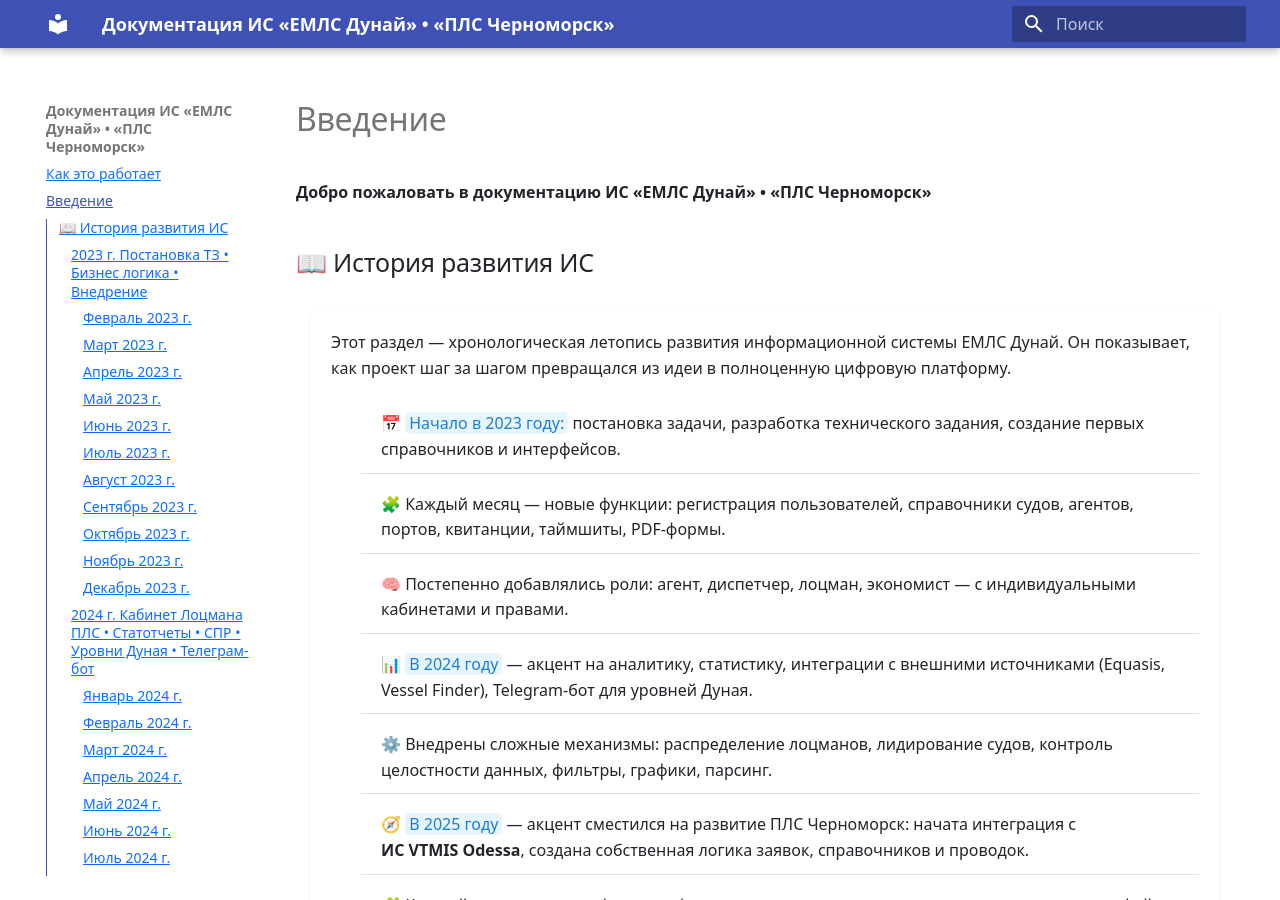
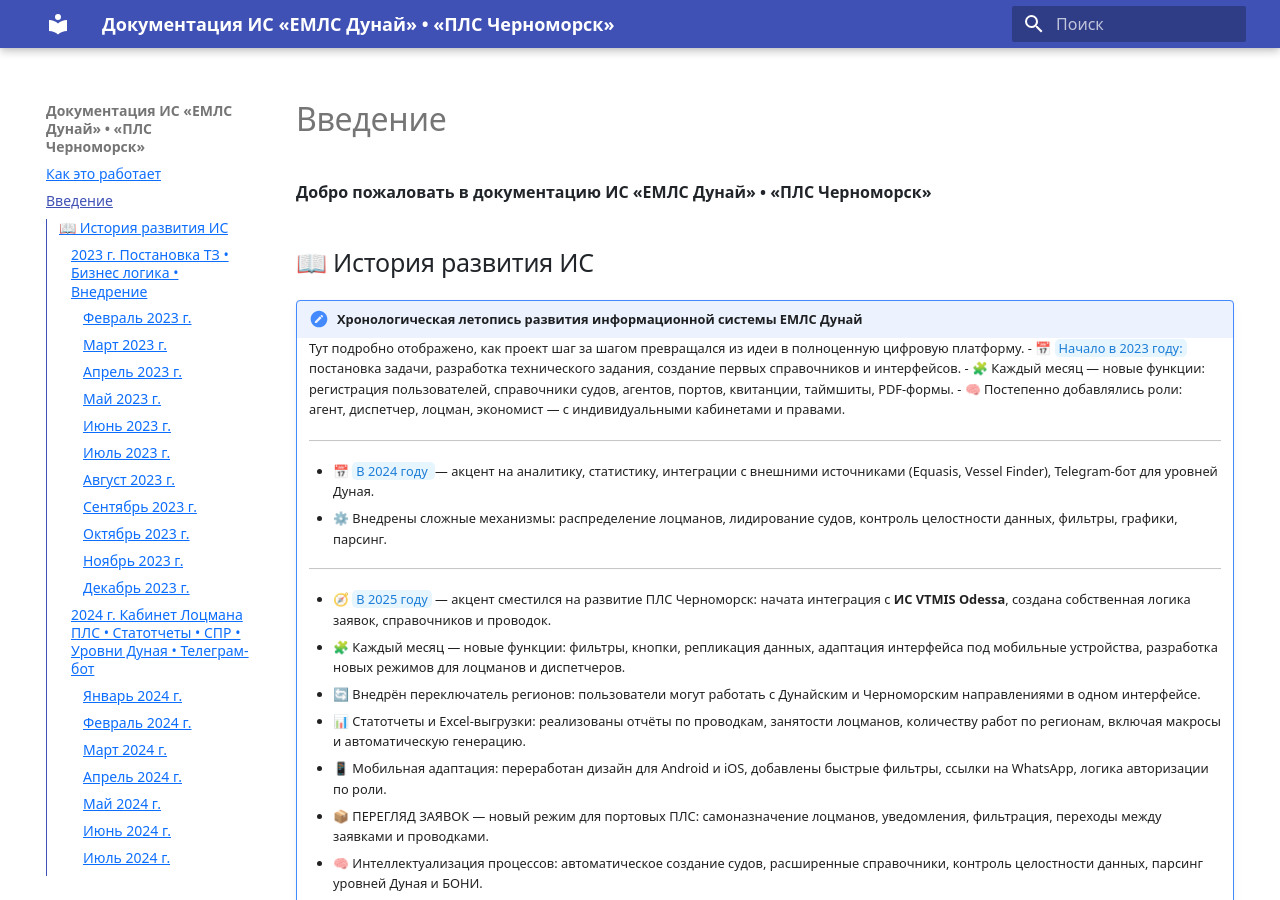
Before and after one commit to vvxsoni/Danube_help, an MkDocs documentation site: the page built from docs/index.md, in a window 1280 px wide and 900 px high. Built offline with MkDocs 1.6.1 and Material for MkDocs 9.7.7, drawn with Linux system fonts in a browser that asks for light colours; some of the changed lines change nothing that is shown.

Commit message:
!!! note "Хронологическая летопись развития информационной системы ЕМЛС Дунай"

```diff
--- a/docs/index.md
+++ b/docs/index.md
@@ -3,10 +3,32 @@
 **Добро пожаловать в документацию ИС «ЕМЛС Дунай» • «ПЛС Черноморск»**
 
 ## 📖 История развития ИС
-<div class="container mt-4">
+!!! note "Хронологическая летопись развития информационной системы ЕМЛС Дунай"
+    Тут подробно отображено, как проект шаг за шагом превращался из идеи в полноценную цифровую платформу.
+    - 📅 <span class="quick-highlight date">Начало в 2023 году:</span> постановка задачи, разработка технического задания, создание первых справочников и интерфейсов.
+    - 🧩 Каждый месяц — новые функции: регистрация пользователей, справочники судов, агентов, портов, квитанции, таймшиты, PDF-формы.
+    - 🧠 Постепенно добавлялись роли: агент, диспетчер, лоцман, экономист — с индивидуальными кабинетами и правами.
+    ---
+    - 📅 <span class="quick-highlight date">В 2024 году </span>  — акцент на аналитику, статистику, интеграции с внешними источниками (Equasis, Vessel Finder), Telegram-бот для уровней Дуная.
+    - ⚙️ Внедрены сложные механизмы: распределение лоцманов, лидирование судов, контроль целостности данных, фильтры, графики, парсинг.
+    ---
+    - 🧭 <span class="quick-highlight date">В 2025 году</span> — акцент сместился на развитие ПЛС Черноморск: начата интеграция с **ИС VTMIS Odessa**, создана собственная логика заявок, справочников и проводок.
+    - 🧩 Каждый месяц — новые функции: фильтры, кнопки, репликация данных, адаптация интерфейса под мобильные устройства, разработка новых режимов для лоцманов и диспетчеров.
+    - 🔄 Внедрён переключатель регионов: пользователи могут работать с Дунайским и Черноморским направлениями в одном интерфейсе.
+    - 📊 Статотчеты и Excel-выгрузки: реализованы отчёты по проводкам, занятости лоцманов, количеству работ по регионам, включая макросы и автоматическую генерацию.
+    - 📱 Мобильная адаптация: переработан дизайн для Android и iOS, добавлены быстрые фильтры, ссылки на WhatsApp, логика авторизации по роли.
+    - 📦 ПЕРЕГЛЯД ЗАЯВОК — новый режим для портовых ПЛС: самоназначение лоцманов, уведомления, фильтрация, переходы между заявками и проводками.
+    - 🧠 Интеллектуализация процессов: автоматическое создание судов, расширенные справочники, контроль целостности данных, парсинг уровней Дуная и БОНИ.
+    - 🚀 Август 2025 — старт опытной эксплуатации в ПЛС Черноморск, запуск интерактивной документации, подключение экономистов, финальная отладка интерфейсов.
+
+!!! note "ℹ️ Примечание:"
+    Ниже представлены тематические блоки, отражающие ключевые этапы развития системы — что, когда и зачем было реализовано.<br>
+    История структурирована по годам, каждый из которых можно развернуть и подробно изучить по месяцам, прослеживая эволюцию идей, функций и решений.
+
+<!-- <div class="container mt-4">
   <div class="card shadow-sm border-0 mb-4">
     <div class="card-body">
-      <!-- <h2 class="card-title">📖 История развития ИС</h2> -->
+      <h2 class="card-title">📖 История развития ИС</h2>
       <p class="card-text">
         Этот раздел — хронологическая летопись развития информационной системы ЕМЛС Дунай. Он показывает, как проект шаг за шагом превращался из идеи в полноценную цифровую платформу.
       </p>
@@ -35,7 +57,7 @@
     </div>
   </div>
 
-</div>
+</div> -->
 
 ??? info "==**📅 2023 г.**== Старт разработки • Постановка ТЗ • Формализация бизнес логики • Внедрение"
     ### ==**2023 г.**== Постановка ТЗ • Бизнес логика • Внедрение
```
